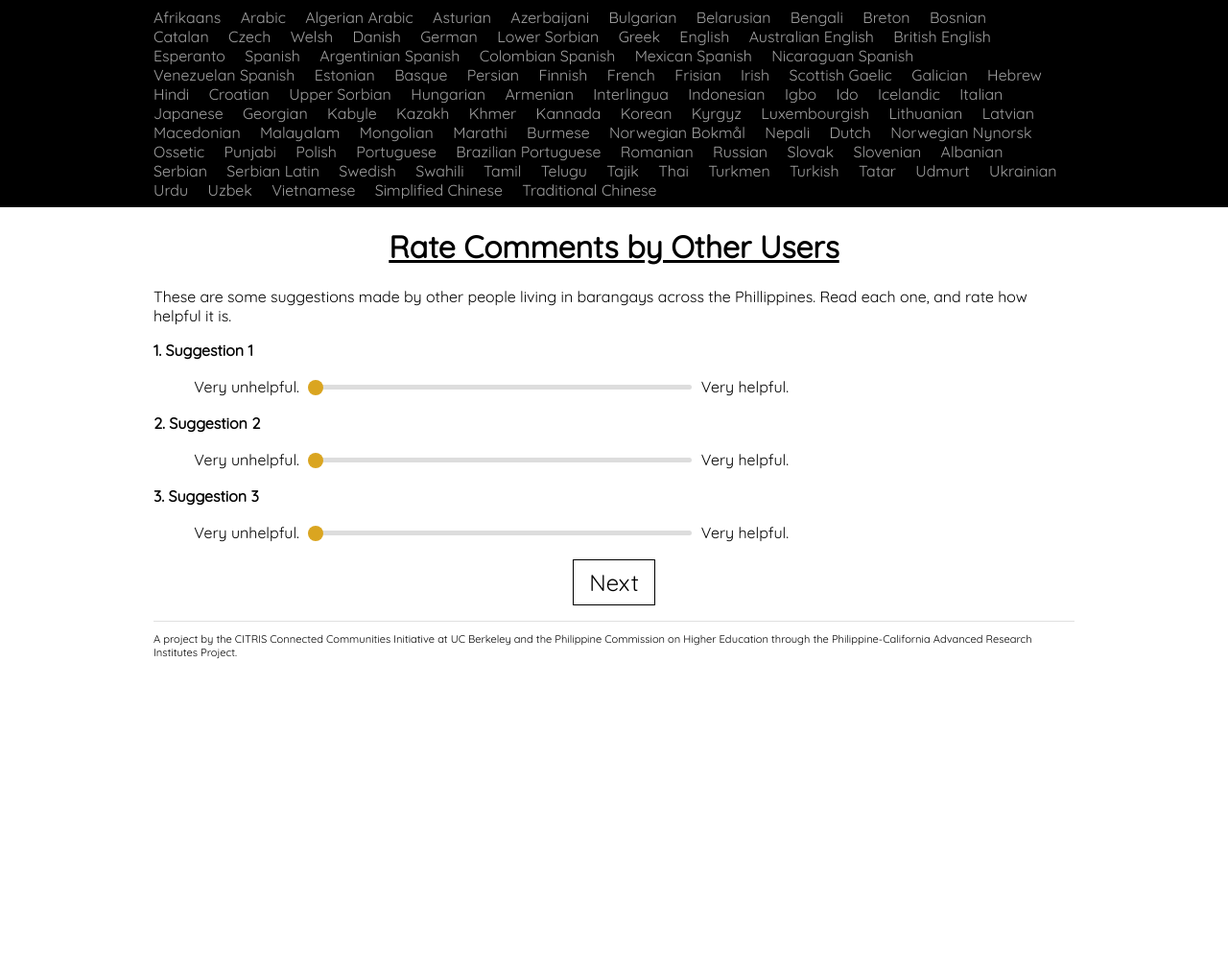
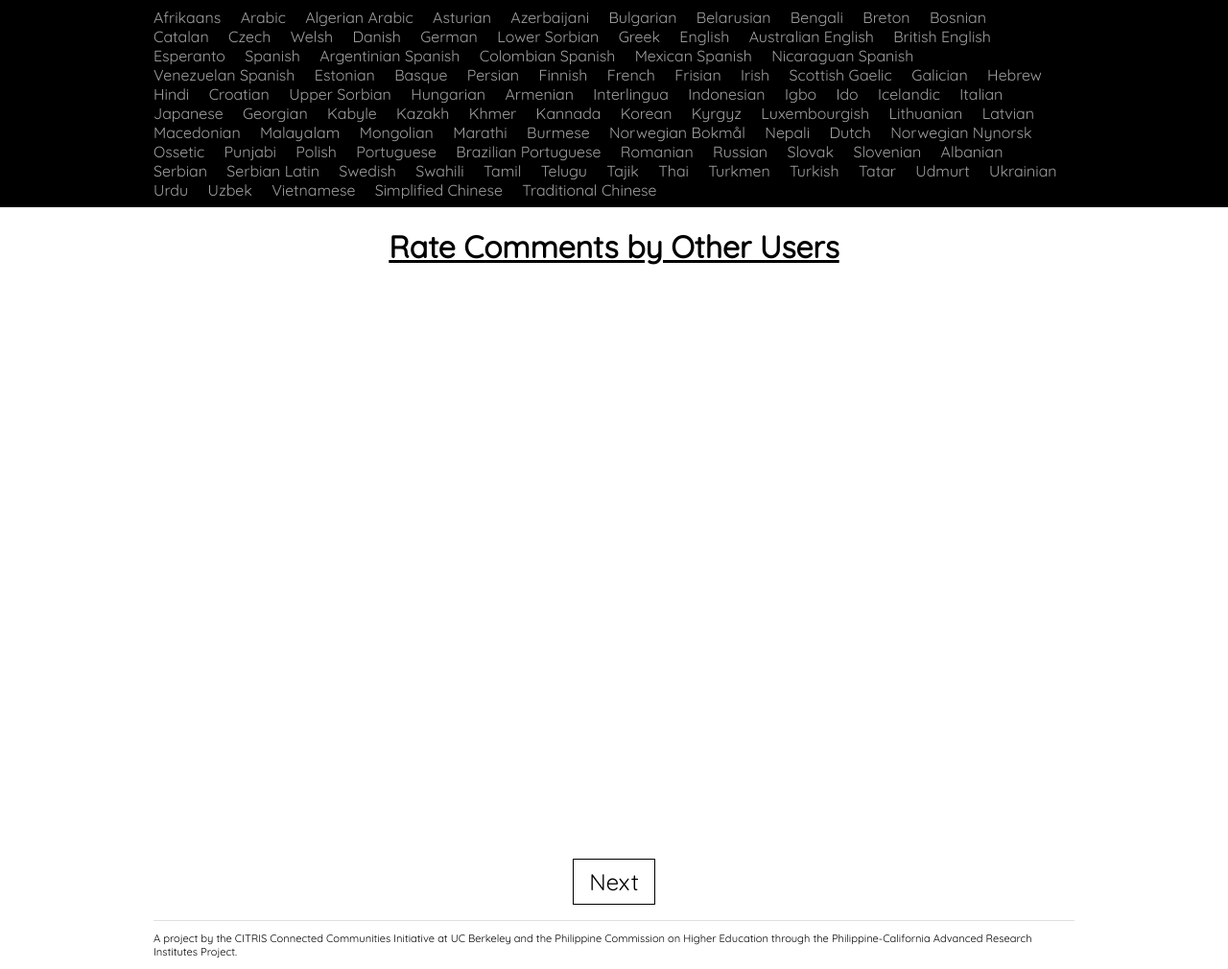
Before and after one commit to BerkeleyAutomation/malasakit, a Django app: template malasakit-django/pcari/templates/rate-comments.html in a window 1280 px wide. Shown: the whole page at 96% size. Before the commit the page ends 687 px from the top, so only its background shows below. Run offline with Django 3.2, Linux system fonts and the light colour scheme; the template is opened without the code that fills it, so the values that code supplies are empty.

Commit message:
Added basic rendering code

```diff
--- a/malasakit-django/pcari/static/js/client.js
+++ b/malasakit-django/pcari/static/js/client.js
@@ -321,7 +321,7 @@ function selectComments(method) {
                                    Object.keys(comments).length);
         for (var index = 0; index < numToSelect; index++) {
             var commentID = method(comments);
-            selectedComments[commentID] = comments[commentID]['msg'];
+            selectedComments[commentID] = comments[commentID];
             delete comments[commentID];
         }
 
--- a/malasakit-django/pcari/templates/rate-comments.html
+++ b/malasakit-django/pcari/templates/rate-comments.html
@@ -8,16 +8,74 @@
 
 {% block static-assets %}
   {{ block.super }}
+  <script src="{% static 'js/d3.v4.min.js' %}"></script>
 {% endblock %}
 
 {% block scripts %}
   <script>
+    var selectedComments = JSON.parse(localStorage.getItem(SELECTED_COMMENTS_KEY)) || {};
+
+    function calculateBounds() {
+      var bounds = {
+        top: -Infinity,
+        bottom: Infinity,
+        left: Infinity,
+        right: -Infinity,
+      };
+      for (var commentID in selectedComments) {
+        var comment = selectedComments[commentID];
+        var position = comment.pos;
+        var x = position[0], y = position[1];
+        if (y > bounds.top) {
+          bounds.top = y;
+        }
+        if (y < bounds.bottom) {
+          bounds.bottom = y;
+        }
+        if (x > bounds.right) {
+          bounds.right = x;
+        }
+        if (x < bounds.left) {
+          bounds.left = x;
+        }
+      }
+
+      return bounds;
+    }
+
+    function calculateNormalizedCoordinates(bounds, svgWidth, svgHeight, rawPosition) {
+      var x = rawPosition[0], y = rawPosition[1];
+      return [(0.7*(x - bounds.left)/(bounds.right - bounds.left) + 0.1)*svgWidth,
+              (0.7*(1 - (y - bounds.bottom)/(bounds.top - bounds.bottom)) + 0.2)*svgHeight];
+    }
+
+    function resizeSVG() {
+      var width = d3.select('#bloom').node().getBoundingClientRect().width;
+      var height = 0.6 * width;
+      d3.select('#bloom').attr('height', height);
+
+      var bounds = calculateBounds();
+      var bloom = d3.select('#bloom');
+
+      for (var commentID in selectedComments) {
+        var comment = selectedComments[commentID];
+        var tag = comment['tag'].trim() || '(No tag)';
+        var normalizedPosition = calculateNormalizedCoordinates(bounds, width, height, comment['pos']);
+        console.log(comment['pos'] + ' -> ' + normalizedPosition);
+        bloom.append('text').attr('x', normalizedPosition[0]).attr('y', normalizedPosition[1]).text(tag);
+      }
+    }
+
     function renderComments() {
-      //
+      // var bloom = d3.select('#bloom');
+      // bloom.append('text').attr('x', 100).attr('y', 100).text('sdf').on('click', function() {alert('sdf')});
     }
+
+    $(window).resize(resizeSVG);
 
     $(document).ready(function() {
       selectComments(selectCommentFromStandardError);
+      resizeSVG();
       renderComments();
     });
   </script>
@@ -26,31 +84,11 @@
 {% block content %}
   <p>
     {% blocktrans trimmed %}
-      These are some suggestions made by other people living in barangays
-      across the Phillippines.
-      Read each one, and rate how helpful it is.
+      <!-- Each -->
     {% endblocktrans %}
   </p>
 
-  <!-- TODO: refactor with dynamic client-side comment selection -->
-
-  <!-- S1 -->
-  <p class="q"><b>1. Suggestion 1</b></p>
-  <span class="leftlabel">Very unhelpful.</span>
-  <input type="range" value="0" min=1 max=10 />
-  <span class="rightlabel">Very helpful.</span>
-
-  <!-- S2 -->
-  <p class="q"><b>2. Suggestion 2</b></p>
-  <span class="leftlabel">Very unhelpful.</span>
-  <input type="range" value="0" min=1 max=10 />
-  <span class="rightlabel">Very helpful.</span>
-
-  <!-- S3 -->
-  <p class="q"><b>3. Suggestion 3</b></p>
-  <span class="leftlabel">Very unhelpful.</span>
-  <input type="range" value="0" min=1 max=10 />
-  <span class="rightlabel">Very helpful.</span>
+  <svg id='bloom' width="100%"></svg>
 
   <div class="nav-button">
     <a href="{% url 'pcari:qualitative-questions' %}?lang={{ language_code }}">Next</a>
--- a/malasakit-django/pcari/views.py
+++ b/malasakit-django/pcari/views.py
@@ -156,7 +156,7 @@ def fetch_comments(request):
             # Projects the ratings by this comment's author onto the first two
             # principal components
             ratings_by_respondent = normalized_ratings[row_index, :]
-            position = list(components.dot(ratings_by_respondent))
+            position = list(np.round(components.dot(ratings_by_respondent), 6))
 
             if math.isnan(standard_error):
                 standard_error = DEFAULT_STANDARD_ERROR
@@ -164,6 +164,7 @@ def fetch_comments(request):
                 'msg': comment.message,
                 'sem': round(standard_error, STANDARD_ERROR_PRECISION),
                 'pos': position,
+                'tag': comment.tag,
             }
 
     return JsonResponse(data)
```
